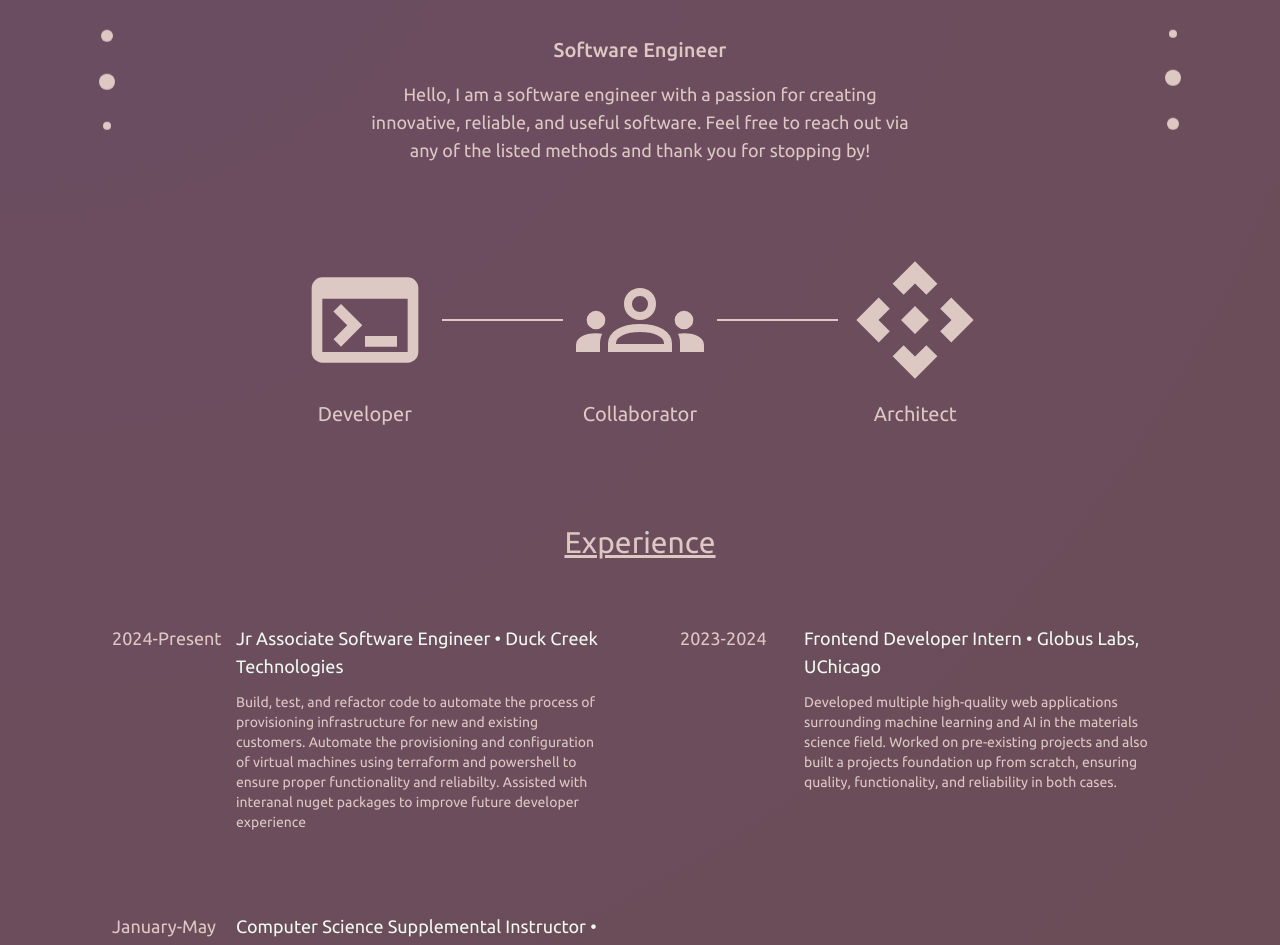
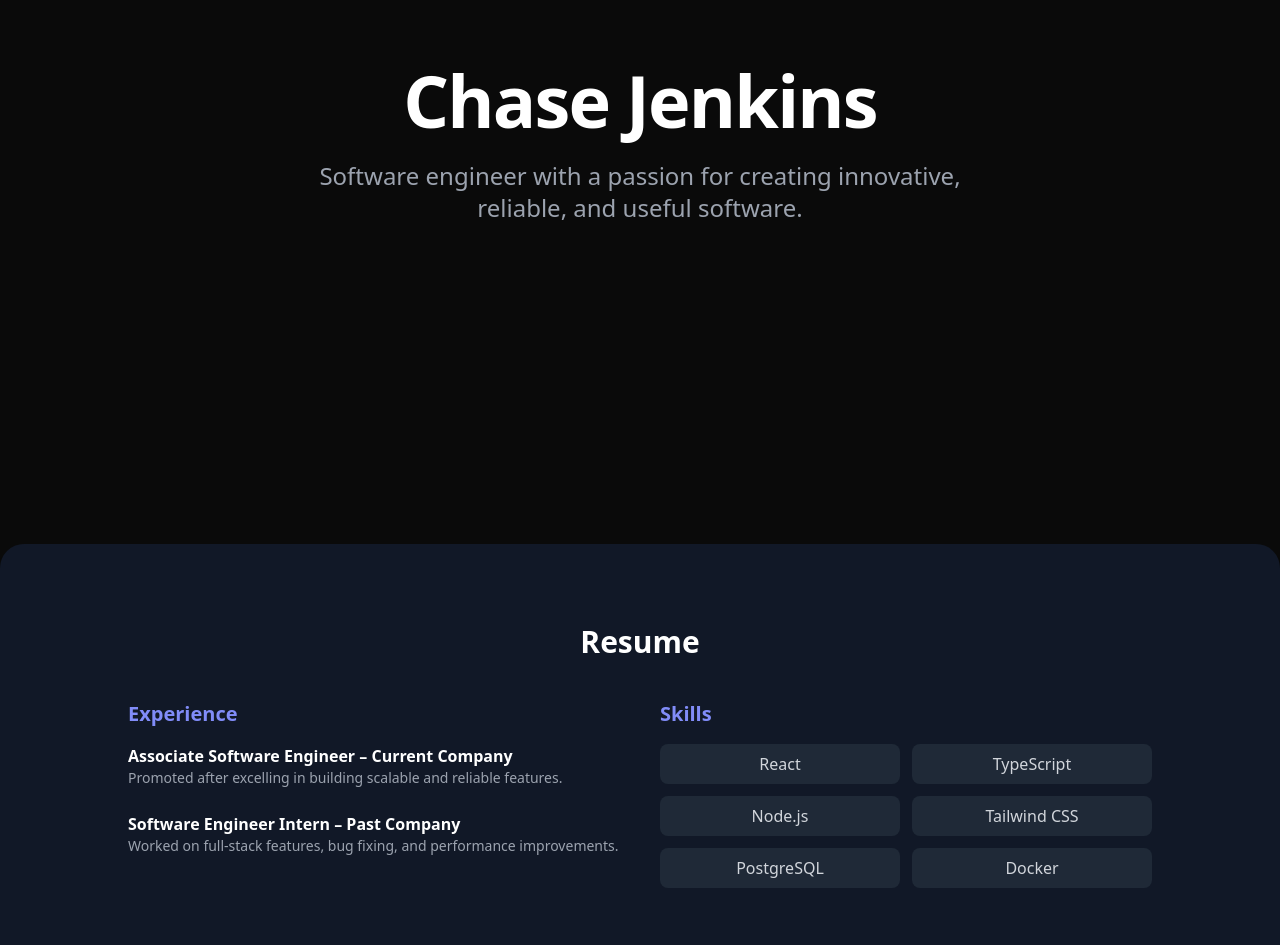
Before and after one commit to chasejenkins303/portfolio, a React (Create React App) app: page /#/ in a window 1280 px wide. Shown: the part 320-1265 px from the top of the page. Built offline with nearby package versions, Linux system fonts and the light colour scheme; the HTML template or start-up script is replaced by a standard one.

Commit message:
rework start

```diff
--- a/package.json
+++ b/package.json
@@ -16,6 +16,7 @@
     "@types/node": "^16.18.105",
     "@types/react": "^18.3.3",
     "@types/react-dom": "^18.3.0",
+    "framer-motion": "^12.23.12",
     "react": "^18.3.1",
     "react-dom": "^18.3.1",
     "react-router-dom": "^6.26.0",
--- a/src/pages/Home.tsx
+++ b/src/pages/Home.tsx
@@ -1,158 +1,109 @@
-import WhiteSpace from "../components/WhiteSpace";
-import { useState, useEffect } from "react";
+import { motion } from "framer-motion";
+import { FormEvent } from "react";
 
-function Home() {
-  const [isLoaded, setIsLoaded] = useState(false);
-  const [position, setPosition] = useState({ x: 0, y: 0 });
-
-  const handleMouseMove = (e: any) => {
-    setPosition({ x: e.clientX, y: e.clientY });
+export default function Portfolio() {
+  const handleSubmit = (e: FormEvent<HTMLFormElement>) => {
+    e.preventDefault();
+    // Add form submission logic here
   };
 
-  const gradientStyle = {
-    background: `radial-gradient(circle at ${position.x}px ${position.y -64}px, #6B4D65 0%, #6B4D60 20%, #6B4D57 70%)`,
-  };
-  useEffect(() => {
-    setIsLoaded(true);
-  }, []);
+  return (
+    <div className="min-h-screen bg-gray-950 text-gray-100 font-sans">
+      {/* Hero Section */}
+      <section className="flex flex-col items-center justify-center h-screen text-center px-6">
+        <motion.h1
+          initial={{ opacity: 0, y: -40 }}
+          animate={{ opacity: 1, y: 0 }}
+          transition={{ duration: 0.8 }}
+          className="text-5xl md:text-7xl font-extrabold tracking-tight text-white"
+        >
+          Chase Jenkins
+        </motion.h1>
 
-  return (
-    <div className="font-sans bg-mauve min-h-[100vh] w-full"
-         style={gradientStyle}
-         onMouseMove={handleMouseMove}>
-      <WhiteSpace isLoaded={isLoaded} />
-      <div className={`min-h-[55vh] flex justify-center items-end mb-8`}>
-        <div className="flex flex-col justify-center items-center text-center pt-12 gap-2 sm:gap-12">
-            <h1
-                className={`text-light text-4xl sm:text-4xl md:text-6xl lg:text-8xl p-8 font-medium rounded-xl relative ${
-                isLoaded ? "animate-fadeIn" : "opacity-0"
-                }`}
-            >
-                Chase Jenkins
-                <span className="absolute top-0 left-0 w-4 md:w-8 h-4 md:h-8 border-t-8 border-l-8 border-light"></span>
-                <span className="absolute bottom-0 right-0 w-4 md:w-8 h-4 md:h-8 border-b-8 border-r-8 border-light"></span>
-            </h1>
-            <div className={`rounded-xl m-4 ${
-                    isLoaded ? "animate-fadeInTwo" : "opacity-0"
-                    }`}
-            >
-                <div
-                    className={`max-w-[75vw] md:max-w-[65vw] xl:max-w-[45vw] text-light text-bold rounded-xl flex-col m-1 p-4 gap-2 ${
-                    isLoaded ? "animate-fadeInTwo" : "opacity-0"
-                    }`}
-                >
-                    <p className="text-md sm:text-xl pb-4 font-medium">Software Engineer</p>
-                    <p className="text-sm sm:text-lg">
-                    Hello, I am a software engineer with a passion for creating
-                    innovative, reliable, and useful software. Feel free to reach out
-                    via any of the listed methods and thank you for stopping by!
-                    </p>
-                </div>
-            </div>
+        <motion.p
+          initial={{ opacity: 0, y: 20 }}
+          animate={{ opacity: 1, y: 0 }}
+          transition={{ delay: 0.3, duration: 0.8 }}
+          className="mt-6 text-lg md:text-2xl max-w-2xl text-gray-400"
+        >
+          Software engineer with a passion for creating innovative, reliable, and useful software.
+        </motion.p>
+      </section>
+
+      {/* Resume Section */}
+      <section className="px-8 py-20 bg-gray-900 rounded-t-3xl shadow-xl">
+        <h2 className="text-3xl font-bold text-white mb-10 text-center">Resume</h2>
+
+        <div className="grid md:grid-cols-2 gap-10 max-w-5xl mx-auto">
+          {/* Experience */}
+          <div>
+            <h3 className="text-xl font-semibold text-indigo-400 mb-4">Experience</h3>
+            <ul className="space-y-6">
+              <li>
+                <p className="font-semibold text-white">Associate Software Engineer – Current Company</p>
+                <p className="text-gray-400 text-sm">Promoted after excelling in building scalable and reliable features.</p>
+              </li>
+              <li>
+                <p className="font-semibold text-white">Software Engineer Intern – Past Company</p>
+                <p className="text-gray-400 text-sm">Worked on full-stack features, bug fixing, and performance improvements.</p>
+              </li>
+            </ul>
+          </div>
+
+          {/* Skills */}
+          <div>
+            <h3 className="text-xl font-semibold text-indigo-400 mb-4">Skills</h3>
+            <ul className="grid grid-cols-2 gap-3 text-gray-300">
+              <li className="bg-gray-800 p-2 rounded-lg text-center">React</li>
+              <li className="bg-gray-800 p-2 rounded-lg text-center">TypeScript</li>
+              <li className="bg-gray-800 p-2 rounded-lg text-center">Node.js</li>
+              <li className="bg-gray-800 p-2 rounded-lg text-center">Tailwind CSS</li>
+              <li className="bg-gray-800 p-2 rounded-lg text-center">PostgreSQL</li>
+              <li className="bg-gray-800 p-2 rounded-lg text-center">Docker</li>
+            </ul>
+          </div>
         </div>
-      </div>
+      </section>
 
-      <div
-        className={`flex justify-center ${
-          isLoaded ? "animate-fadeInThree" : "opacity-0"
-        }`}
-      >
-        <div className="grid grid-cols-5 w-[90vw] sm:w-[75vw] lg:px-36 gap-2 sm:gap-4 sm:pt-6 text-light text-sm md:text-lg place-items-center">
-          <svg
-            className="lg:w-32 lg:h-32 w-20 h-20"
-            xmlns="http://www.w3.org/2000/svg"
-            viewBox="0 -960 960 960"
-            fill="#DDC8C4"
+      {/* Contact Section */}
+      <section className="px-8 py-20 bg-gray-950">
+        <h2 className="text-3xl font-bold text-white mb-10 text-center">Get in Touch</h2>
+
+        <form
+          className="max-w-xl mx-auto space-y-6"
+          onSubmit={handleSubmit}
+        >
+          <input
+            type="text"
+            placeholder="Your Name"
+            required
+            className="w-full p-3 rounded-xl bg-gray-800 text-gray-200 border border-gray-700 focus:outline-none focus:ring-2 focus:ring-indigo-500"
+          />
+          <input
+            type="email"
+            placeholder="Your Email"
+            required
+            className="w-full p-3 rounded-xl bg-gray-800 text-gray-200 border border-gray-700 focus:outline-none focus:ring-2 focus:ring-indigo-500"
+          />
+          <textarea
+            placeholder="Your Message"
+            rows={5}
+            required
+            className="w-full p-3 rounded-xl bg-gray-800 text-gray-200 border border-gray-700 focus:outline-none focus:ring-2 focus:ring-indigo-500"
+          ></textarea>
+          <button
+            type="submit"
+            className="w-full py-3 rounded-xl bg-indigo-600 hover:bg-indigo-500 transition font-semibold text-white shadow-lg"
           >
-            <path d="M160-160q-33 0-56.5-23.5T80-240v-480q0-33 23.5-56.5T160-800h640q33 0 56.5 23.5T880-720v480q0 33-23.5 56.5T800-160H160Zm0-80h640v-400H160v400Zm140-40-56-56 103-104-104-104 57-56 160 160-160 160Zm180 0v-80h240v80H480Z" />
-          </svg>
-          <span
-            className="border-t-2 border-light w-full max-w-[128px]"
-          ></span>
-          <svg
-            className="lg:w-32 lg:h-32 w-20 h-20"
-            xmlns="http://www.w3.org/2000/svg"
-            viewBox="0 -960 960 960"
-            fill="#DDC8C4"
-          >
-            <path d="M0-240v-53q0-38.57 41.5-62.78Q83-380 150.38-380q12.16 0 23.39.5t22.23 2.15q-8 17.35-12 35.17-4 17.81-4 37.18v65H0Zm240 0v-65q0-32 17.5-58.5T307-410q32-20 76.5-30t96.5-10q53 0 97.5 10t76.5 30q32 20 49 46.5t17 58.5v65H240Zm540 0v-65q0-19.86-3.5-37.43T765-377.27q11-1.73 22.17-2.23 11.17-.5 22.83-.5 67.5 0 108.75 23.77T960-293v53H780Zm-480-60h360v-6q0-37-50.5-60.5T480-390q-79 0-129.5 23.5T300-305v5ZM149.57-410q-28.57 0-49.07-20.56Q80-451.13 80-480q0-29 20.56-49.5Q121.13-550 150-550q29 0 49.5 20.5t20.5 49.93q0 28.57-20.5 49.07T149.57-410Zm660 0q-28.57 0-49.07-20.56Q740-451.13 740-480q0-29 20.56-49.5Q781.13-550 810-550q29 0 49.5 20.5t20.5 49.93q0 28.57-20.5 49.07T809.57-410ZM480-480q-50 0-85-35t-35-85q0-51 35-85.5t85-34.5q51 0 85.5 34.5T600-600q0 50-34.5 85T480-480Zm.35-60Q506-540 523-557.35t17-43Q540-626 522.85-643t-42.5-17q-25.35 0-42.85 17.15t-17.5 42.5q0 25.35 17.35 42.85t43 17.5ZM480-300Zm0-300Z" />
-          </svg>
-          <span
-            className="border-t-2 border-light w-full max-w-[128px]"
-          ></span>
-          <svg
-            className="lg:w-32 lg:h-32 w-20 h-20"
-            xmlns="http://www.w3.org/2000/svg"
-            viewBox="0 -960 960 960"
-            fill="#DDC8C4"
-          >
-            <path d="M480-375 375-480l105-105 105 105-105 105Zm-85-294-83-83 168-168 168 168-83 83-85-85-85 85ZM208-312 40-480l168-168 83 83-85 85 85 85-83 83Zm544 0-83-83 85-85-85-85 83-83 168 168-168 168ZM480-40 312-208l83-83 85 85 85-85 83 83L480-40Z" />
-          </svg>
-          <p className="text-center col-start-1 col-end-2 text-sm md:text-xl">Developer</p>
-          <p className="text-center col-start-3 col-end-4 text-sm md:text-xl">
-            Collaborator
-          </p>
-          <p className="text-center col-start-5 col-end-6 text-sm md:text-xl">Architect</p>
-        </div>
-      </div>
+            Send Message
+          </button>
+        </form>
+      </section>
 
-      <h1 className="text-light underline text-3xl pt-24 text-center">
-      Experience
-      </h1>
-      <div className="pb-24 pt-12 grid md:grid-cols-2 md:gap-12 lg:mx-24 text-light">
-        <div className="hover:bg-opacity-10 bg-light bg-opacity-0 grid grid-cols-8 gap-2 p-4 rounded-xl">
-            <p className="col-span-2 text-light text-sm sm:text-lg">2024-Present</p>
-            <div className="col-span-6 flex flex-col">
-              <h1 className="text-md sm:text-lg text-text pb-3">Jr Associate Software Engineer &bull; Duck Creek Technologies</h1>
-              <p className="text-sm sm:text-md">Build, test, and refactor code to automate the process of provisioning infrastructure for new and existing customers. Automate the provisioning and configuration of virtual machines using terraform and powershell to ensure proper functionality and reliabilty. Assisted with interanal nuget packages to improve future developer experience</p>
-            </div>
-        </div>
-        <div className="hover:bg-opacity-10 bg-light bg-opacity-0 grid grid-cols-8 gap-2 p-4 rounded-xl">
-            <p className="col-span-2 text-light text-sm sm:text-lg">2023-2024</p>
-            <div className="col-span-6 flex flex-col text-sm sm:text-lg">
-              <h1 className="text-md sm:text-lg pb-3 text-text ">Frontend Developer Intern &bull; Globus Labs, UChicago</h1>
-              <p className="text-sm sm:text-md">Developed multiple high-quality web applications surrounding machine learning and AI in the materials science field. Worked on pre-existing projects and also built a projects foundation up from scratch, ensuring quality, functionality, and reliability in both cases.</p>
-            </div>
-        </div>
-        <div className="hover:bg-opacity-10 bg-light bg-opacity-0 grid grid-cols-8 gap-2 p-4 rounded-xl">
-            <p className="col-span-2 text-light text-sm sm:text-lg">January-May 2023</p>
-            <div className="col-span-6 flex flex-col text-sm sm:text-lg">
-              <h1 className="text-md sm:text-lg pb-3 text-text ">Computer Science Supplemental Instructor &bull; University of North Carolina at Asheville</h1>
-              <p className="text-sm sm:text-md">Led study groups in 200-level Computer Science courses where I tutored students on the concepts of Object Oriented Programming. I also monitored students progress through GitLab and gave feedback on code and solutions to problems.</p>
-            </div>
-        </div>
-      </div>
-
-
-
-      <h1 className="text-light underline text-3xl pt-24 text-center">
-      Projects
-      </h1>
-      <div className="pb-24 pt-12 grid md:grid-cols-2 md:gap-12 lg:mx-24 text-light">
-        <div className="hover:bg-opacity-10 bg-light bg-opacity-0 grid grid-cols-8 gap-2 p-4 rounded-xl">
-            <p className="col-span-2 text-light text-sm sm:text-lg">2024-Present</p>
-            <div className="col-span-6 flex flex-col">
-              <h1 className="text-md sm:text-lg text-text pb-3">Jr Associate Software Engineer &bull; Duck Creek Technologies</h1>
-              <p className="text-sm sm:text-md">Build, test, and refactor code to automate the process of provisioning infrastructure for new and existing customers. Automate the provisioning and configuration of virtual machines using terraform and powershell to ensure proper functionality and reliabilty. Assisted with interanal nuget packages to improve future developer experience</p>
-            </div>
-        </div>
-        <div className="hover:bg-opacity-10 bg-light bg-opacity-0 grid grid-cols-8 gap-2 p-4 rounded-xl">
-            <p className="col-span-2 text-light text-sm sm:text-lg">2023-2024</p>
-            <div className="col-span-6 flex flex-col text-sm sm:text-lg">
-              <h1 className="text-md sm:text-lg pb-3 text-text ">Frontend Developer Intern &bull; Globus Labs, UChicago</h1>
-              <p className="text-sm sm:text-md">Developed multiple high-quality web applications surrounding machine learning and AI in the materials science field. Worked on pre-existing projects and also built a projects foundation up from scratch, ensuring quality, functionality, and reliability in both cases.</p>
-            </div>
-        </div>
-        <div className="hover:bg-opacity-10 bg-light bg-opacity-0 grid grid-cols-8 gap-2 p-4 rounded-xl">
-            <p className="col-span-2 text-light text-sm sm:text-lg">January-May 2023</p>
-            <div className="col-span-6 flex flex-col text-sm sm:text-lg">
-              <h1 className="text-md sm:text-lg pb-3 text-text ">Computer Science Supplemental Instructor &bull; University of North Carolina at Asheville</h1>
-              <p className="text-sm sm:text-md">Led study groups in 200-level Computer Science courses where I tutored students on the concepts of Object Oriented Programming. I also monitored students progress through GitLab and gave feedback on code and solutions to problems.</p>
-            </div>
-        </div>
-      </div>
+      {/* Footer */}
+      <footer className="py-6 text-center text-gray-500 text-sm bg-gray-900">
+        © {new Date().getFullYear()} Chase Jenkins. All rights reserved.
+      </footer>
     </div>
   );
 }
-
-export default Home;
--- a/tailwind.config.js
+++ b/tailwind.config.js
@@ -1,47 +1,23 @@
 /** @type {import('tailwindcss').Config} */
 module.exports = {
   content: [
-    "./src/**/*.{js,jsx,ts,tsx}",
-    "./src/*/*.{js,jsx,ts,tsx}"
+    "./index.html",
+    "./src/**/*.{js,ts,jsx,tsx}",
   ],
+  darkMode: "class", // allows dark mode with class="dark"
   theme: {
-    colors: {
-      transparent: 'transparent',
-      current: 'currentColor',
-      black: '#13070C',
-      mauve: '#6B4D57',
-      brown: '#896A67',
-      light: '#DDC8C4',
-      darkerlight: '#b68880',
-      text: '#EFF9F0'
-    },
     extend: {
-      fontFamily: {
-        sans: ['Ubuntu', 'sans-serif'],
+      colors: {
+        gray: {
+          950: "#0a0a0a",
+        },
+        indigo: {
+          400: "#818cf8",
+          500: "#6366f1",
+          600: "#4f46e5",
+        },
       },
-      animation: {
-        float: 'float 3s ease-in-out infinite',
-        gradient: 'gradientShift 10s ease infinite',
-        pulse: 'pulse 3s ease-in-out infinite',
-        spinSlow: 'spinSlow 20s linear infinite',
-        wave: 'wave 5s ease-in-out infinite alternate',
-        fadeIn: 'fadeIn 1s ease-in forwards',
-        fadeInTwo: 'fadeIn 3s ease-in forwards',
-        fadeInThree: 'fadeIn 4s ease-in forwards'
-      },
-      keyframes: {
-        float: {
-          "0%": { transform: "translateY(0)" },
-          "50%": { transform: "translateY(-10px)" },
-          "100%": { transform: "translateY(0)" }
-        },
-        fadeIn: {
-          '0%': { opacity: '0' },
-          '75%': { opacity: '0.5' },
-          '100%': { opacity: '1' },
-        },
-      }
     },
   },
   plugins: [],
-}
+};
```
Also changed, not shown: 1 other file (tests, documents, lock files or other folders).
